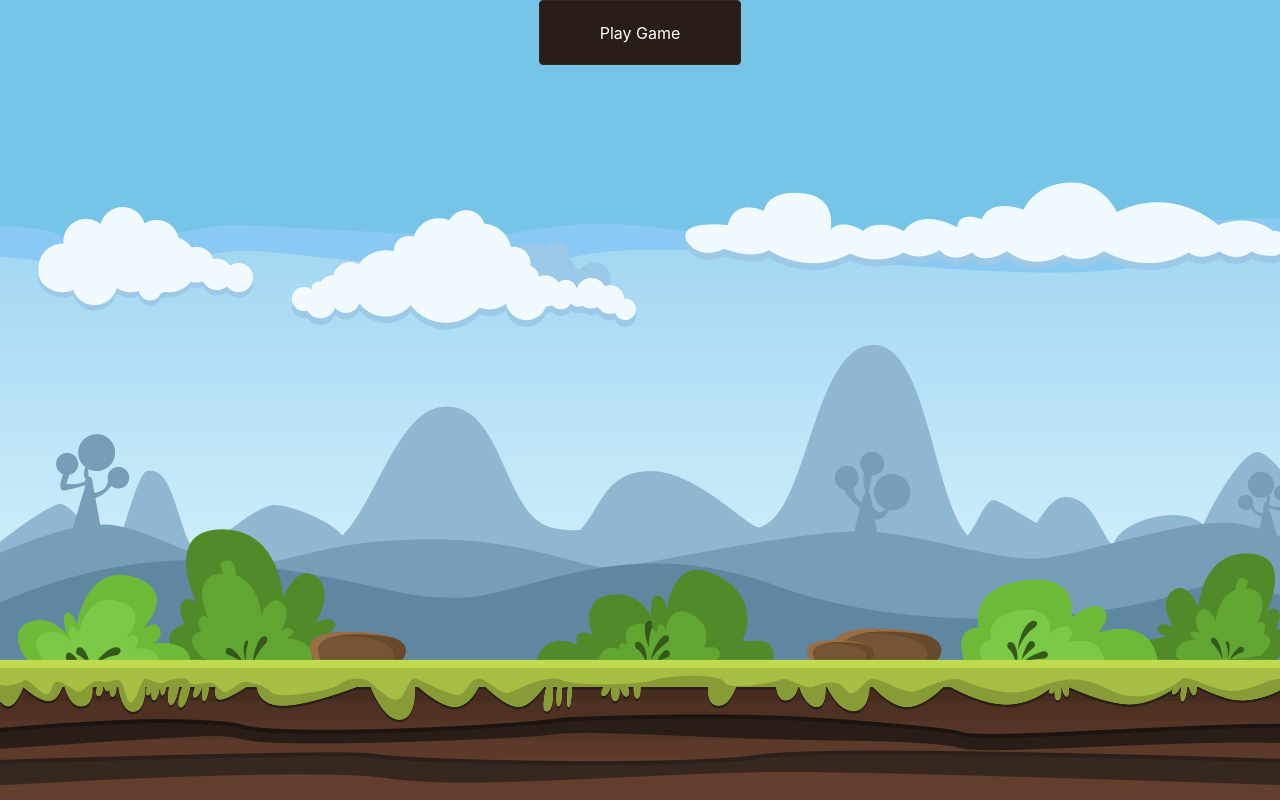
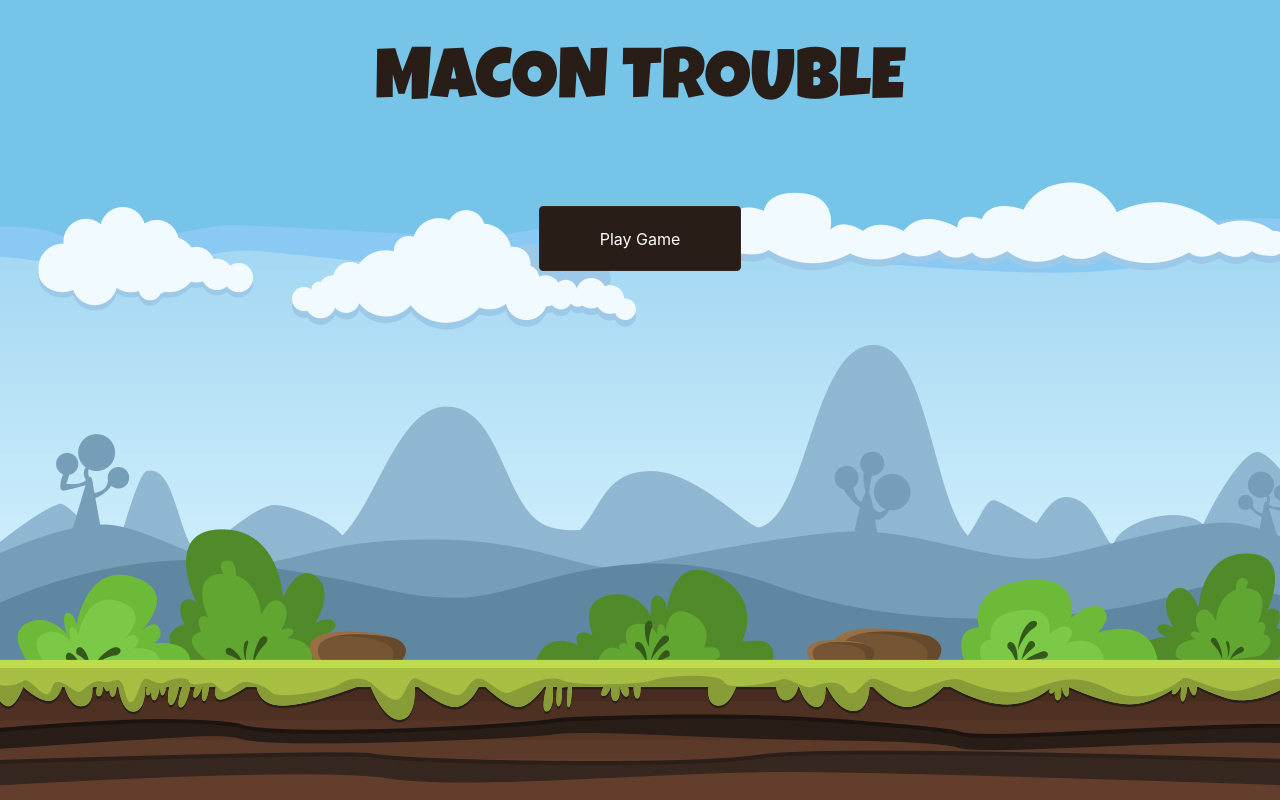
Before and after one commit to utsukushiihime/macon-trouble, a plain HTML site: page index.html in a window 1280 px wide. Drawn offline with nearby package versions, Linux system fonts and the light colour scheme.

Commit message:
added title and fonts

```diff
--- a/css/main.css
+++ b/css/main.css
@@ -1,3 +1,6 @@
+@import url('https://fonts.googleapis.com/css2?family=Luckiest+Guy&display=swap');
+
+
 *{
     margin: 0;
     padding: 0;
@@ -8,6 +11,14 @@ body {
     height: 100vh;
 }
 
+.h1-title {
+    text-transform: uppercase;
+    font-family: 'Luckiest Guy', cursive;
+    color: #281d17;
+    font-size: 72px;
+    padding: 40px;
+    margin-bottom: 40px;
+}
 
 button.btn.btn-primary.play-button {
     background-color: #281d17;
--- a/index.html
+++ b/index.html
@@ -19,12 +19,13 @@
 </head>
 
 <body>
+    <header>
+        <h1 class="text-center h1-title">Macon Trouble</h1>
+    </header>
 	<main>
-        <!-- This is the game menu -->
 
 		<!-- Class Selection Buttons -->
 		<section id="class-types">
-
             <!-- Button trigger modal -->
             <div class="d-flex justify-content-center align-self-center">
                 <button type="button" class="btn btn-primary play-button align-items-center" data-toggle="modal" data-target="#gameDialogue"> Play Game </button>
```
